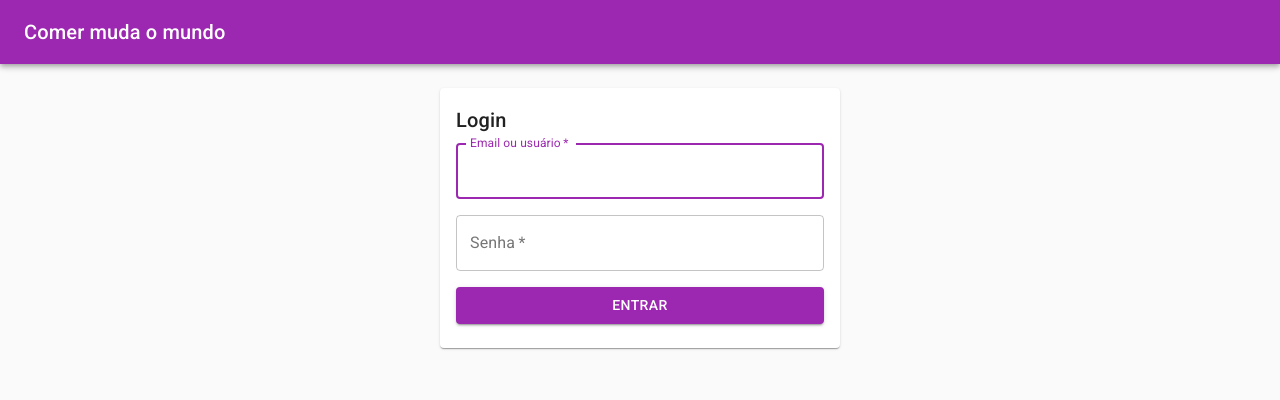
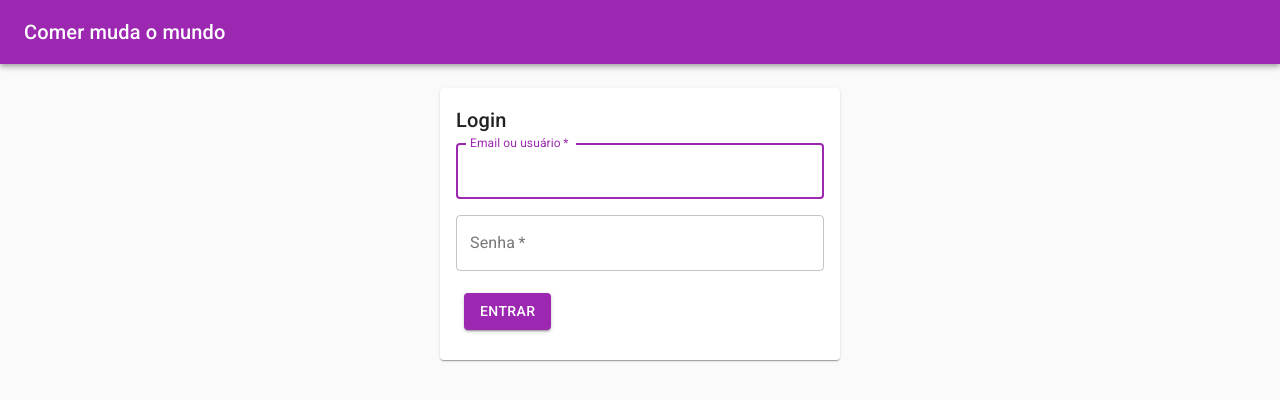
Before and after one commit to carpa-dev/comer-muda-o-mundo, a Next.js app: page /admin/login in a window 1280 px wide. Shown: the top 400 px of the page. Built offline with nearby package versions, Linux system fonts and the light colour scheme.

Commit message:
refactor(components): make loadingbutton more reactish

```diff
--- a/components/LoadingButton.tsx
+++ b/components/LoadingButton.tsx
@@ -16,17 +16,41 @@
 import LinearProgress from '@material-ui/core/LinearProgress';
 import { makeStyles, createStyles } from '@material-ui/core/styles';
 import React from 'react';
+// import PropTypes from 'prop-types';
+import Button, { ButtonProps } from '@material-ui/core/Button';
 
-function LoadingButton(props: { loading: boolean; children: any }) {
+function LoadingButton(props: { loading: boolean } & ButtonProps) {
   const classes = useStyles();
+  const { loading, fullWidth, style, ...buttonProps } = props;
 
   return (
-    <div className={classes.wrapper} style={wrapperStyle(props.children)}>
-      {renderLoading(props.loading, classes.loading)}
-      {withStyle(props.children, buttonStyles(props.loading))}
+    <div className={classes.wrapper} style={wrapperStyle(fullWidth)}>
+      {loading && (
+        <div className={classes.loading}>
+          <LinearProgress />
+        </div>
+      )}
+      <Button
+        style={{ ...style, ...buttonStyles(loading) }}
+        fullWidth={fullWidth}
+        disabled={loading}
+        {...buttonProps}
+      />
     </div>
   );
 }
+
+// function childrenOf(...types: any) {
+//   let fieldType = PropTypes.shape({
+//     type: PropTypes.oneOf(types),
+//   });
+
+//   return PropTypes.oneOfType([fieldType, PropTypes.arrayOf(fieldType)]);
+// }
+
+// LoadingButton.propTypes = {
+//   children: childrenOf(Button).isRequired,
+// };
 
 const useStyles = makeStyles(() =>
   createStyles({
@@ -46,8 +70,8 @@ const useStyles = makeStyles(() =>
  * Helpers
  */
 // wrapper needs to grow when button is full width (aka width: 100)
-function wrapperStyle(children: any) {
-  if (children.props.fullWidth) {
+function wrapperStyle(fullWidth: boolean | undefined) {
+  if (fullWidth) {
     return {
       width: '100%',
     };
@@ -57,29 +81,18 @@ function wrapperStyle(children: any) {
   };
 }
 
-// only render loading when it's actually loading
-function renderLoading(loading: boolean, classes: any) {
-  return loading ? (
-    <div className={classes}>
-      <LinearProgress />
-    </div>
-  ) : (
-    ''
-  );
-}
-
 // simple wrapper to simplify render method
-function withStyle(children: any, styles: any) {
-  return React.cloneElement(children, {
-    style: styles,
-  });
-}
+// function withStyle(children: any, styles: any) {
+//   return React.cloneElement(children, {
+//     style: styles,
+//   });
+// }
 
 // button is still kept in the dom, just hidden from user
 function buttonStyles(loading: boolean) {
   if (loading) {
     return {
-      visibility: 'hidden',
+      visibility: 'hidden' as any,
     };
   } else {
     return {};
```
